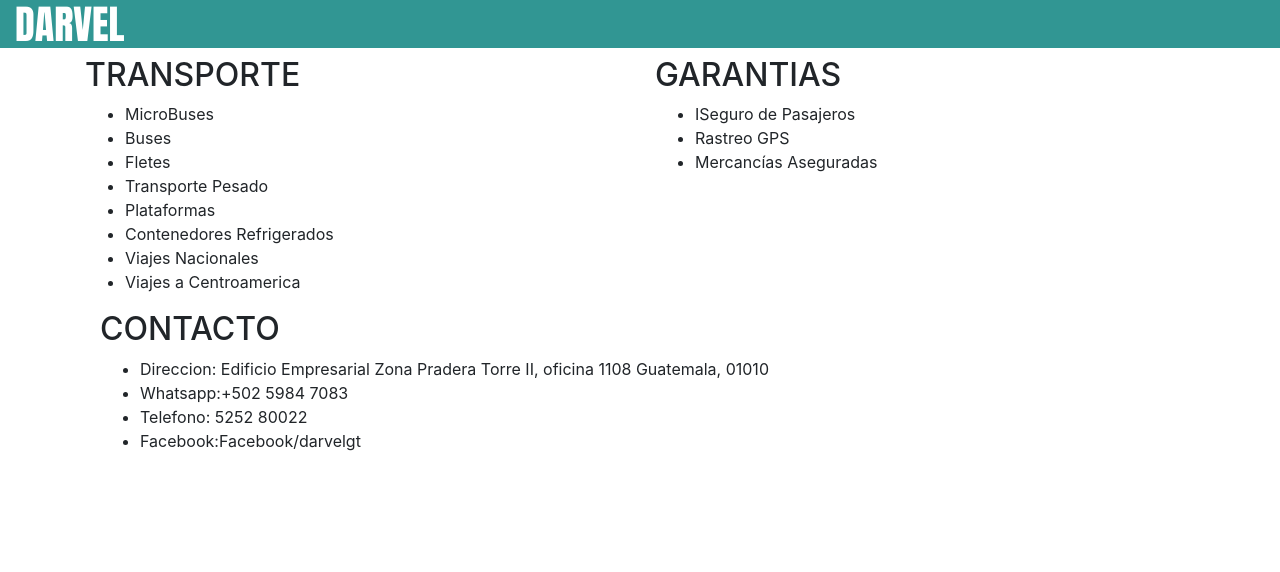
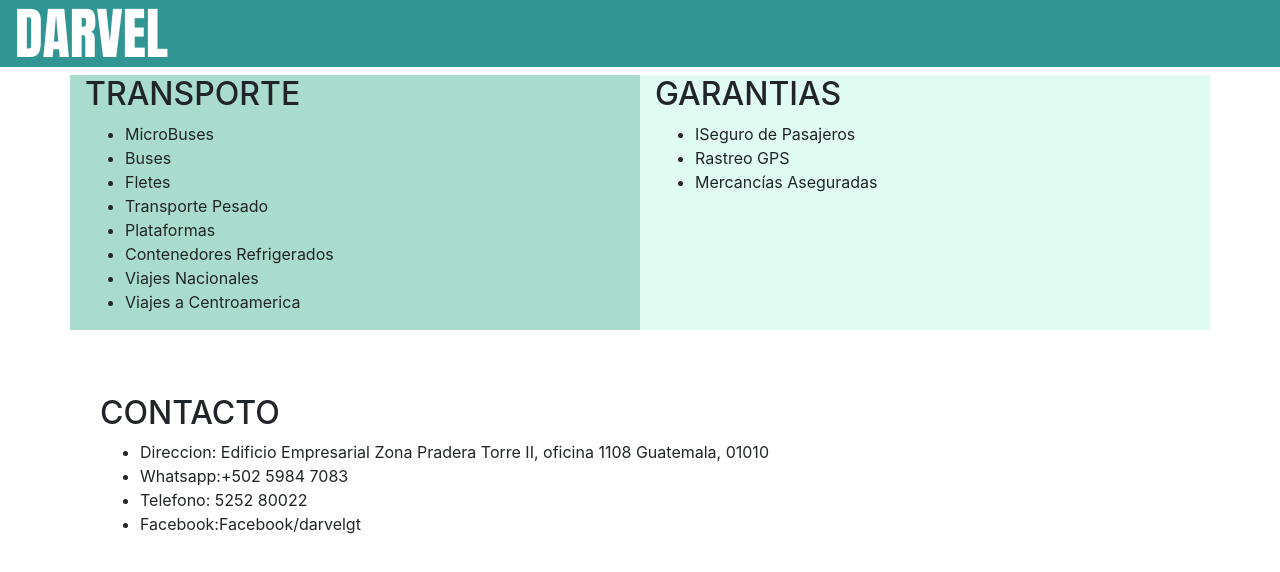
Before and after one commit to JulioF127/DesarrolloWeb, a plain HTML site: page index.html in a window 1280 px wide. Drawn offline with nearby package versions, Linux system fonts and the light colour scheme.

Commit message:
Background color

```diff
--- a/index.html
+++ b/index.html
@@ -11,15 +11,15 @@
     <body>
         <header>
             <div class = "container-fluid" style="background-color:#319693 ; color: white; font-family:Impact, Haettenschweiler, 'Arial Narrow Bold', sans-serif;">
-                <h1 id="titulo" style="right: auto;"> DARVEL</h1>
+                <h1 id="titulo" style="right:auto; font-size:350%;"> DARVEL</h1>
             </div>
 
         </header>
 
 
-        <div class = "container">
-            <div class = "row">
-                <div class = "col-sm">
+        <div class = "container" >
+            <div class = "row" >
+                <div class = "col-sm" style = "background-color: #A9DCCC;">
                     <h2> TRANSPORTE</h2>
                     <ul>
                         <li>MicroBuses</li>
@@ -32,7 +32,7 @@
                         <li>Viajes a Centroamerica</li>
                     </ul>
                 </div>
-                <div class = "col-sm">
+                <div class = "col-sm" style = "background-color: #DFFBF2;">
                     <h2> GARANTIAS</h2>
                     <ul>
                         <li>ISeguro de Pasajeros</li>
@@ -44,7 +44,7 @@
         </div>
 
 
-        <div class="container">
+        <div class="container" style = "padding-top: 5%;">
             <div id ="Contacto">
                 <div class = "Row">
                     <div class = "col">
```
